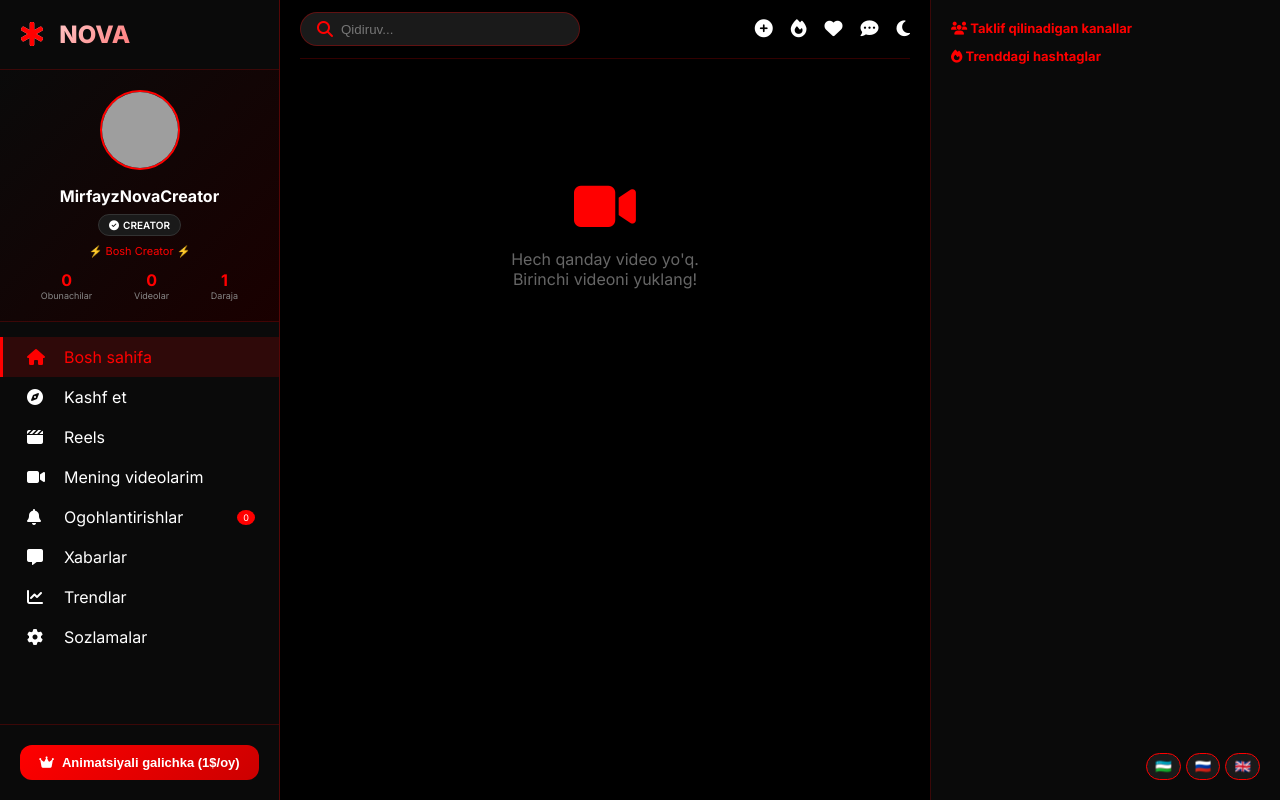
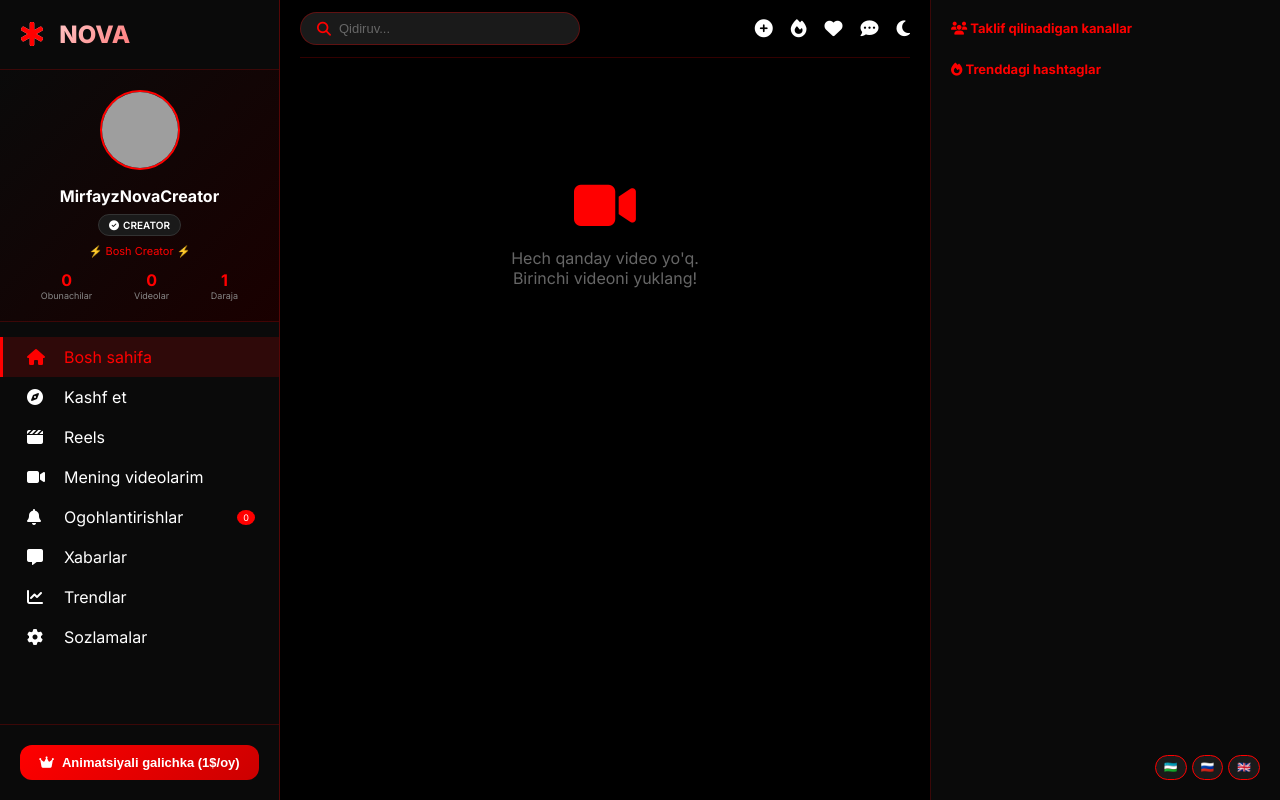
Before and after one commit to mirfayzfarxodov1-png/NovaOwner, a website: page Nova/index.html in a window 1280 px wide. Drawn offline with Linux system fonts and the light colour scheme; grey boxes are pictures that could not be loaded.

Commit message:
Add additional CSS files for styling

```diff
--- a/Nova/index.html
+++ b/Nova/index.html
@@ -10,6 +10,12 @@
     <link rel="icon" type="image/svg+xml" href="favicon.svg">
     <link rel="stylesheet" href="https://cdnjs.cloudflare.com/ajax/libs/font-awesome/6.5.1/css/all.min.css">
     <link href="https://fonts.googleapis.com/css2?family=Inter:wght@100..900&display=swap" rel="stylesheet">
+
+    <!-- ===== NOVA CSS FAYLLARI ===== -->
+    <link rel="stylesheet" href="css/main.css">
+    <link rel="stylesheet" href="css/animations.css">
+    <link rel="stylesheet" href="css/responsive.css">
+
     <style>
         * {
             margin: 0;
```
